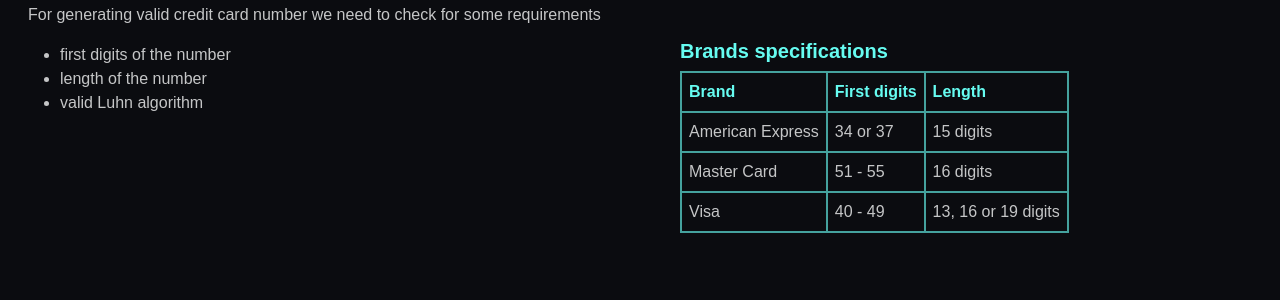
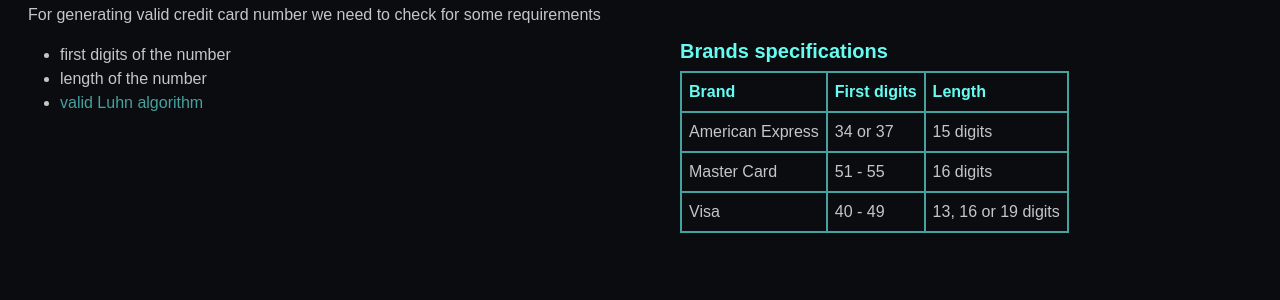
Before and after one commit to themm1/Credit-Number-Generator, a Flask app: page /about/ in a window 1280 px wide. Shown: the part 474-774 px from the top of the page. Run offline with Flask 2, Linux system fonts and the light colour scheme; some libraries are stand-ins or nearby versions.

Commit message:
hyperlink added

```diff
--- a/static/styles.css
+++ b/static/styles.css
@@ -134,6 +134,11 @@ th {
     color: rgb(102,252,241);
 }
 
+#hyperlink {
+    color: rgb(69,162,158);
+    text-decoration: none
+}
+
 
 
 /* Advanced Generator */
--- a/templates/about.html
+++ b/templates/about.html
@@ -34,7 +34,7 @@
                 <ul>
                     <li>first digits of the number</li>
                     <li>length of the number</li>
-                    <li>valid Luhn algorithm</li>
+                    <li><a id="hyperlink" href="https://www.geeksforgeeks.org/luhn-algorithm/" target="_blank">valid Luhn algorithm</a></li>
                 </ul>
             </p>
         </div>
```
